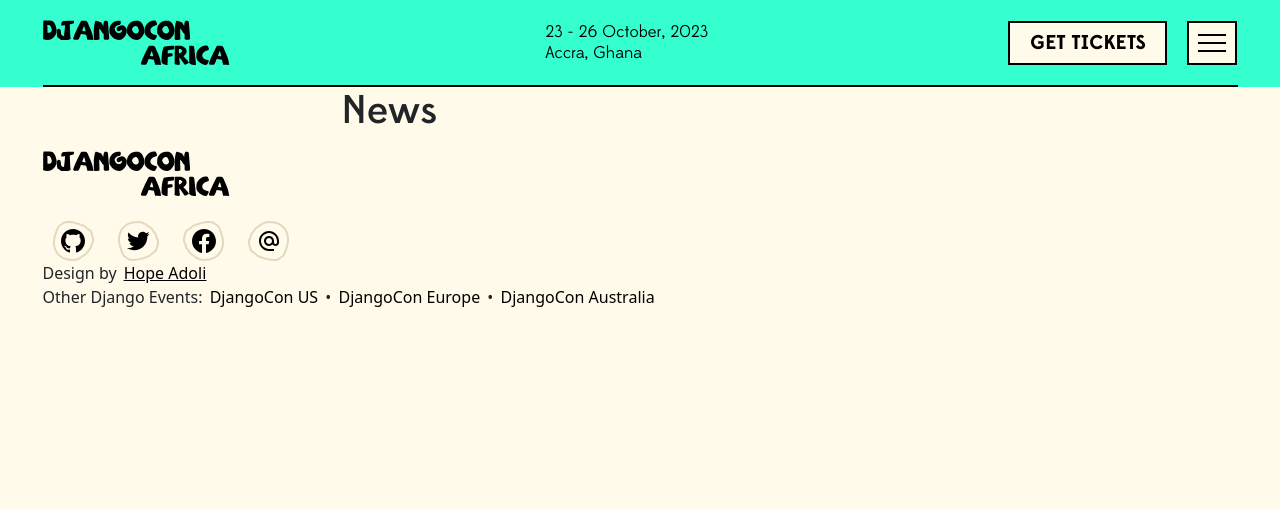
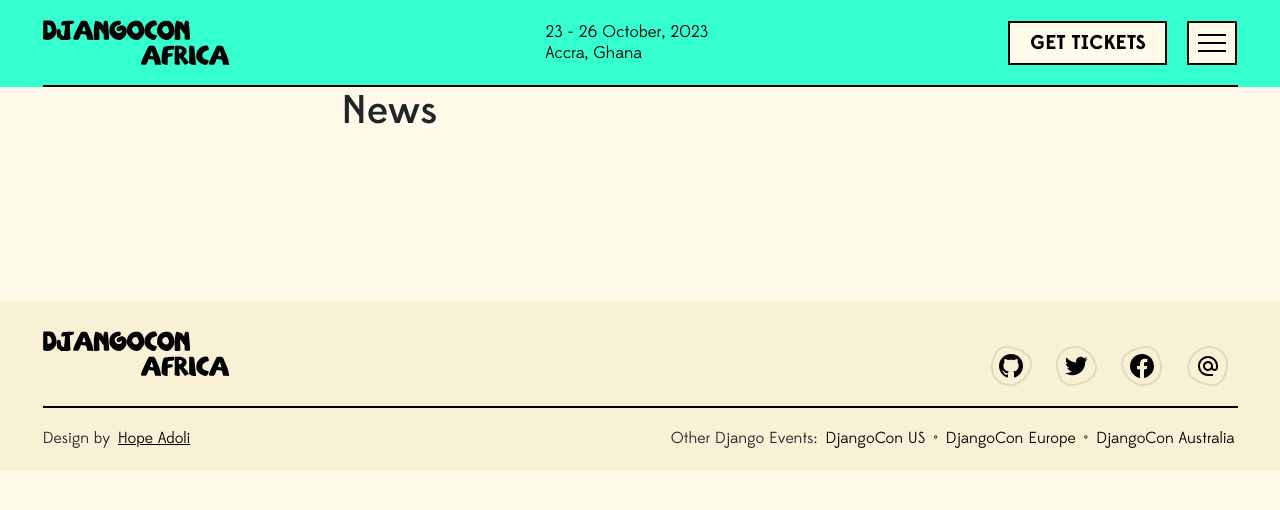
Before and after one commit to djangocon/2023.djangocon.africa, a Jekyll site: the page built from _pages/news.md, in a window 1280 px wide. Shown: the top 510 px of the page. Built offline with Jekyll 4.4.1, drawn with Linux system fonts in a browser that asks for light colours.

Commit message:
👨🏽‍🔧fix footer issue on other pages

```diff
--- a/_includes/footer.html
+++ b/_includes/footer.html
@@ -1,3 +1,4 @@
+<footer>
 <div class="container">
   <div class="content">
     <div class="footer-logo">
@@ -47,3 +48,4 @@
     </div>
   </div>
 </div>
+</footer>
--- a/_layouts/home.html
+++ b/_layouts/home.html
@@ -80,7 +80,7 @@
 
     <section>{% include sponsors.html %}</section>
 
-    <footer>{% include footer.html %}</footer>
+    {% include footer.html %}
 
     <script src="//code.tidio.co/ypalbp3puqa6ycruaz2ujgjuudsphjwz.js" async></script>
     <script
```
